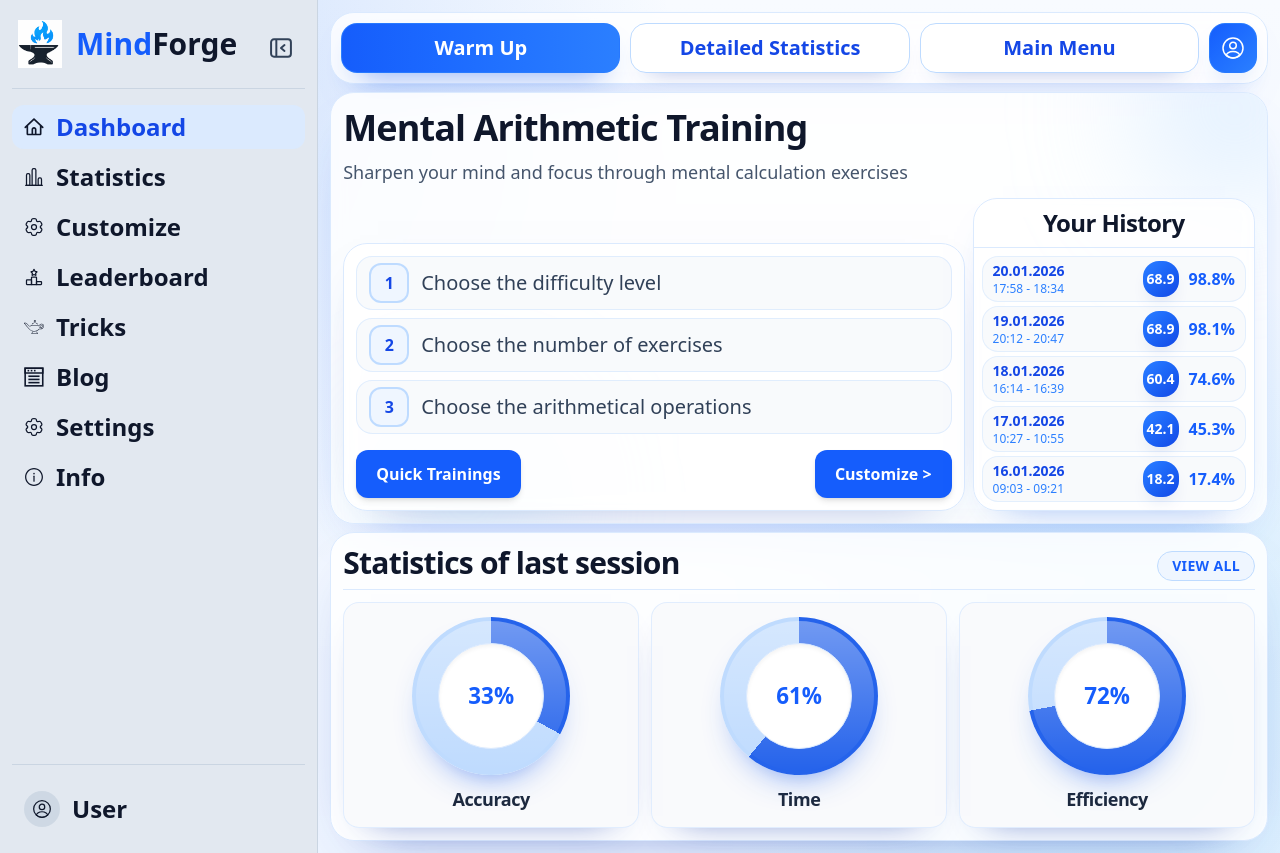
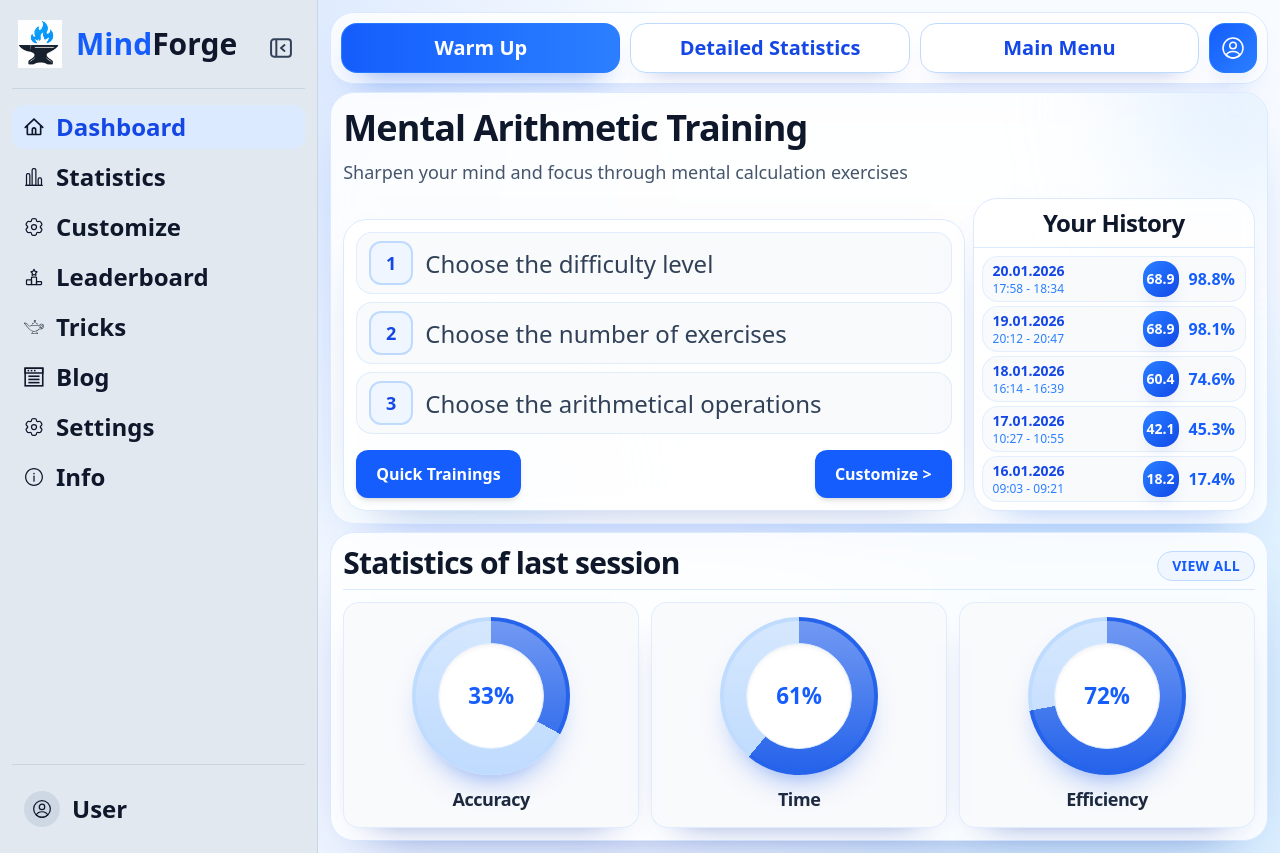
Before and after one commit to MikhailMaidan/mindforge, a Vue app: page / in a window 1280 px wide. Built offline with nearby package versions, Linux system fonts and the light colour scheme.

Commit message:
fix: fix layout of starting componet

```diff
--- a/src/features/training-config/ui/TrainingConfigurator.vue
+++ b/src/features/training-config/ui/TrainingConfigurator.vue
@@ -21,10 +21,10 @@ const emit = defineEmits<{
       <li
         v-for="(item, index) in checklist"
         :key="item"
-        class="flex items-center gap-3 rounded-2xl border border-blue-100/80 bg-slate-50/90 px-3 py-1.5 text-lg font-medium text-slate-700 md:text-xl"
+        class="flex items-center gap-3 rounded-2xl border border-blue-100/80 bg-slate-50/90 px-3 py-2 text-xl font-medium text-slate-700 md:text-2xl"
       >
         <span
-          class="inline-flex h-10 w-10 items-center justify-center rounded-xl border-2 border-blue-200 bg-blue-50 text-base font-bold text-blue-700"
+          class="inline-flex h-11 w-11 items-center justify-center rounded-xl border-2 border-blue-200 bg-blue-50 text-lg font-bold text-blue-700"
         >
           {{ index + 1 }}
         </span>
```
